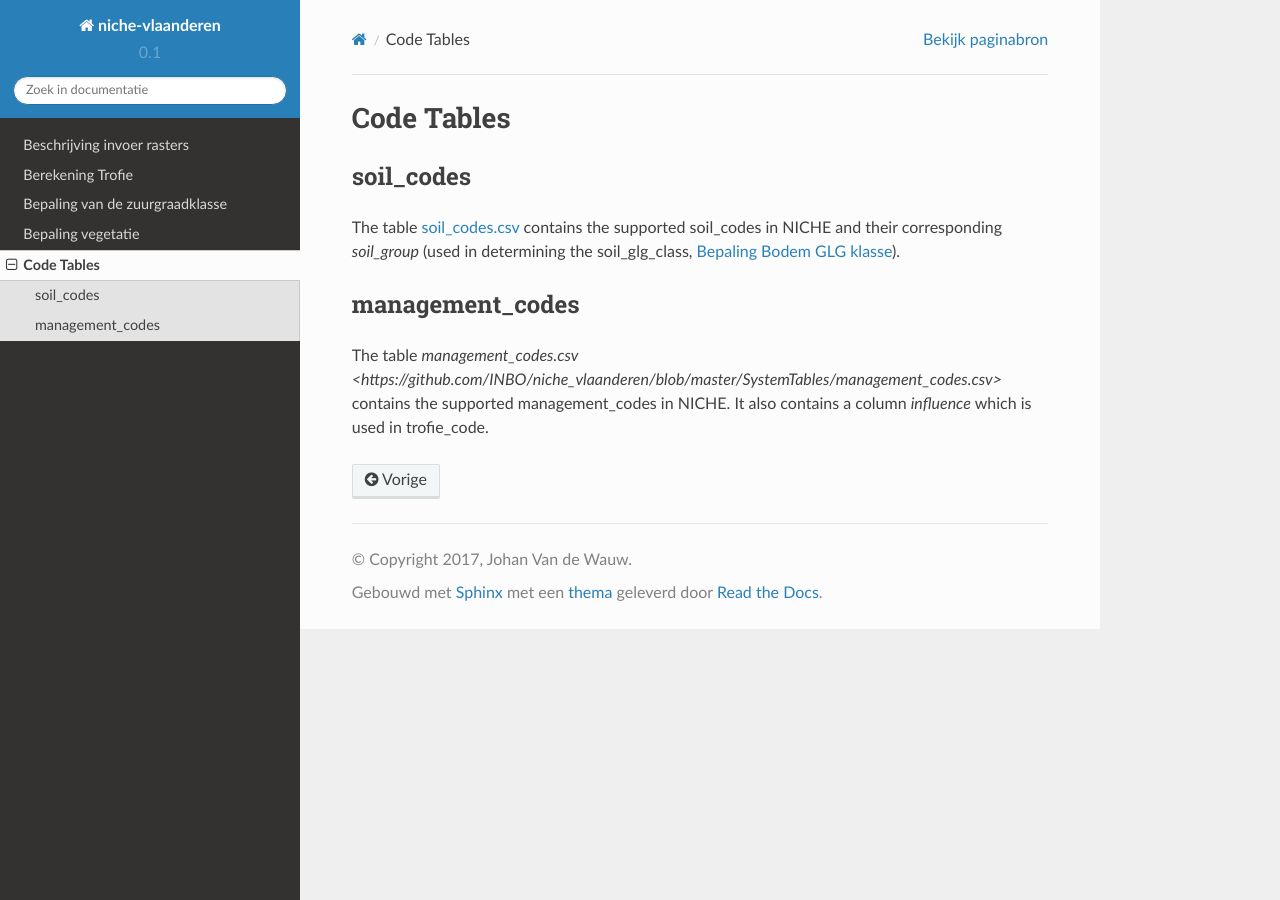
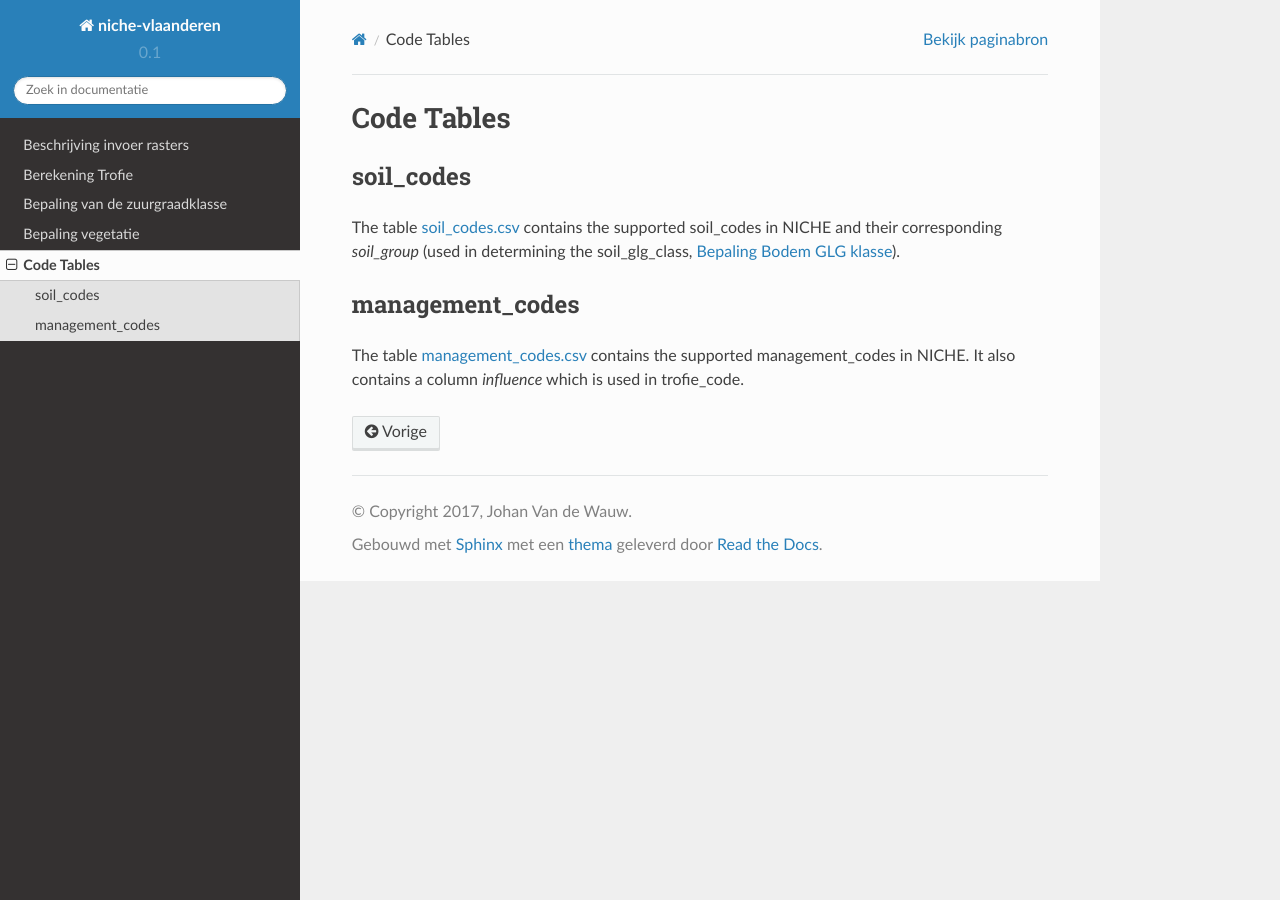
Before and after one commit to inbo/niche_vlaanderen, a Sphinx documentation site: the page built from docs/codetables.rst, in a window 1280 px wide. Built offline with Sphinx 7.4.7 and the Read the Docs theme 2.0.0, drawn with Linux system fonts in a browser that asks for light colours.

Commit message:
Fix link

```diff
--- a/docs/codetables.rst
+++ b/docs/codetables.rst
@@ -14,5 +14,5 @@ The table `soil_codes.csv <https://github.com/INBO/niche_vlaanderen/blob/master/
 management_codes
 ================
 
-The table `management_codes.csv  <https://github.com/INBO/niche_vlaanderen/blob/master/SystemTables/management_codes.csv>` contains the supported management_codes in NICHE.
+The table `management_codes.csv  <https://github.com/INBO/niche_vlaanderen/blob/master/SystemTables/management_codes.csv>`_ contains the supported management_codes in NICHE.
 It also contains a column `influence` which is used in :ref:`trofie_code`.
```
